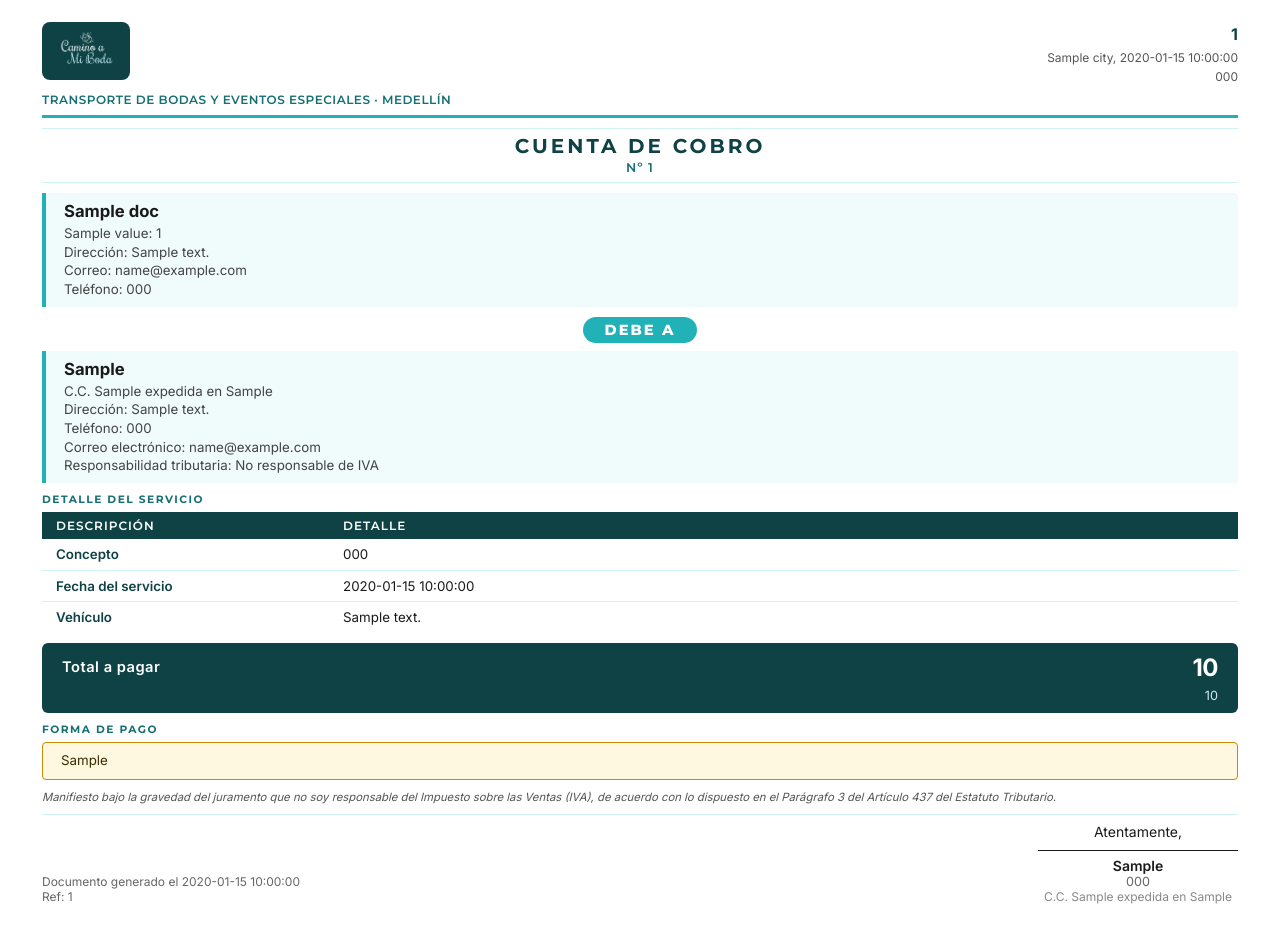
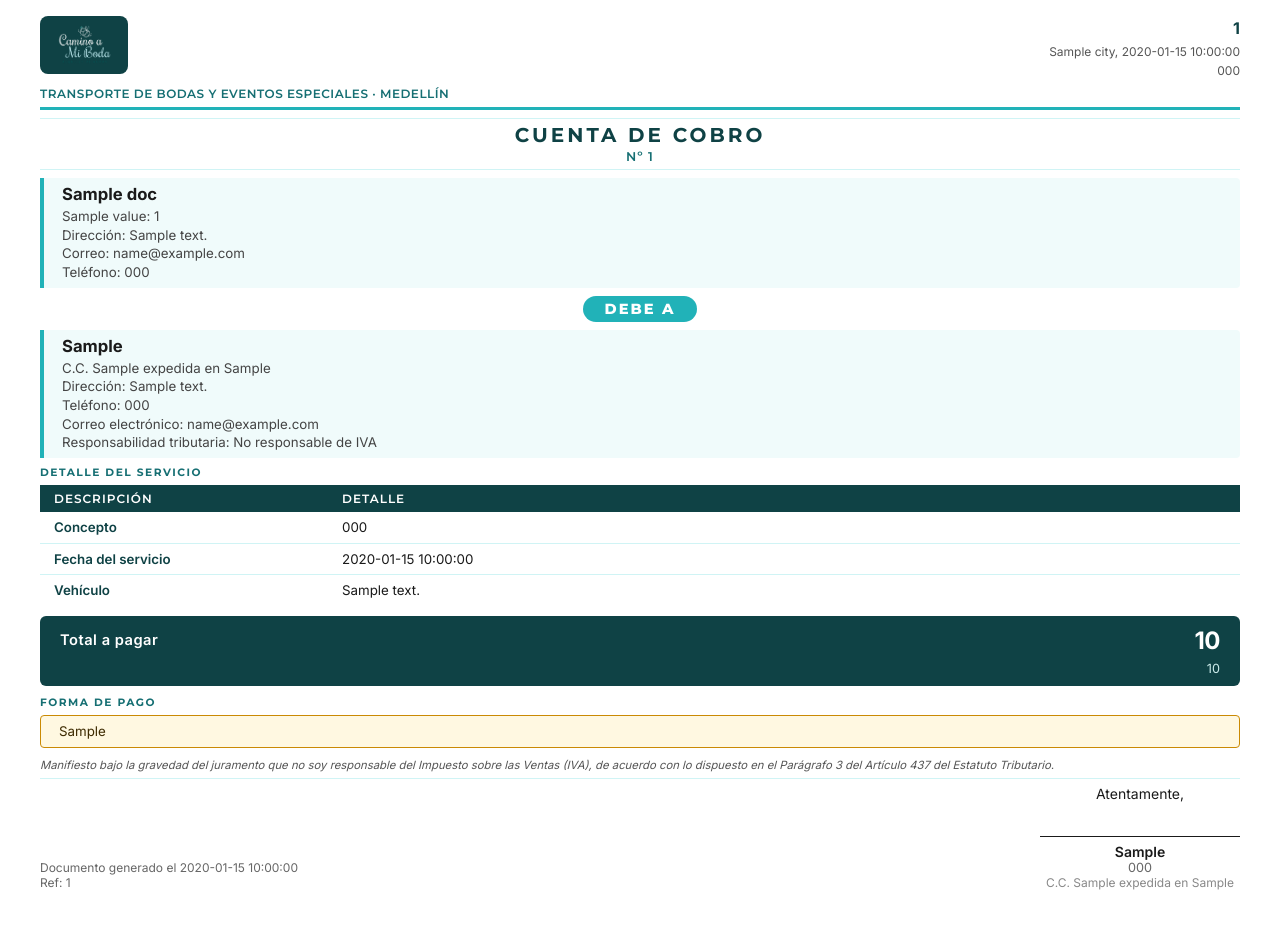
Before and after one commit to pitonisagpt/caminoamiboda, a Python web app: template backend/templates/pdf_formal.html in a window 1280 px wide. After the commit the page ends 890 px from the top, so only its background shows below. Run offline with Jinja, Linux system fonts and the light colour scheme; the template is opened without the code that fills it: most values are stand-ins (such as "Sample title", 1, 10 or a date in 2020).

Commit message:
Fix signature space and header date wrap in the formal cuenta de cobro
Give "Atentamente," real room above the signature line for an actual
pen signature, and stop the header date from wrapping onto two lines
(header-meta was shrinking under flex). Reclaimed the extra vertical
space by tightening spacing further elsewhere so it still fits on
one page.

```diff
--- a/backend/templates/pdf_formal.html
+++ b/backend/templates/pdf_formal.html
@@ -15,7 +15,7 @@
     }
 
     .page {
-      padding: 22px 42px;
+      padding: 16px 40px;
     }
 
     /* ── Header ── */
@@ -24,8 +24,8 @@
       justify-content: space-between;
       align-items: flex-start;
       border-bottom: 3px solid #21b2b8;
-      padding-bottom: 8px;
-      margin-bottom: 10px;
+      padding-bottom: 6px;
+      margin-bottom: 8px;
     }
 
     .brand-tagline {
@@ -43,6 +43,8 @@
       font-size: 9pt;
       color: #555;
       line-height: 1.6;
+      flex-shrink: 0;
+      white-space: nowrap;
     }
 
     .header-meta .doc-number {
@@ -54,8 +56,8 @@
     /* ── Title ── */
     .doc-title-block {
       text-align: center;
-      padding: 5px 0 7px;
-      margin-bottom: 10px;
+      padding: 4px 0 5px;
+      margin-bottom: 8px;
       border-top: 1px solid #d0f4f5;
       border-bottom: 1px solid #d0f4f5;
     }
@@ -111,8 +113,8 @@
     .client-block {
       background: #f0fbfb;
       border-left: 4px solid #21b2b8;
-      padding: 8px 18px;
-      margin-bottom: 10px;
+      padding: 6px 18px;
+      margin-bottom: 8px;
       border-radius: 0 4px 4px 0;
     }
 
@@ -214,10 +216,10 @@
       background: #fff8e1;
       border: 1px solid #CA8A04;
       border-radius: 4px;
-      padding: 8px 18px;
+      padding: 6px 18px;
       font-size: 10pt;
       color: #3d2a00;
-      line-height: 1.5;
+      line-height: 1.4;
     }
 
     /* ── Tax declaration ── */
@@ -225,14 +227,14 @@
       font-size: 8.5pt;
       color: #555;
       font-style: italic;
-      line-height: 1.4;
-      margin-bottom: 8px;
+      line-height: 1.3;
+      margin-bottom: 6px;
     }
 
     /* ── Footer / Signature ── */
     .footer {
-      margin-top: 8px;
-      padding-top: 8px;
+      margin-top: 6px;
+      padding-top: 6px;
       border-top: 1px solid #d0f4f5;
       display: flex;
       justify-content: space-between;
@@ -370,7 +372,7 @@
         Ref: {{ document_number }}
       </div>
       <div class="signature-block">
-        <div style="font-size:10.5pt; margin-bottom:10px;">Atentamente,</div>
+        <div style="font-size:10.5pt; margin-bottom:34px;">Atentamente,</div>
         <div class="signature-line"></div>
         <div class="signature-name">{{ company_owner }}</div>
         <div class="signature-phone">{{ company_phone }}</div>
```
